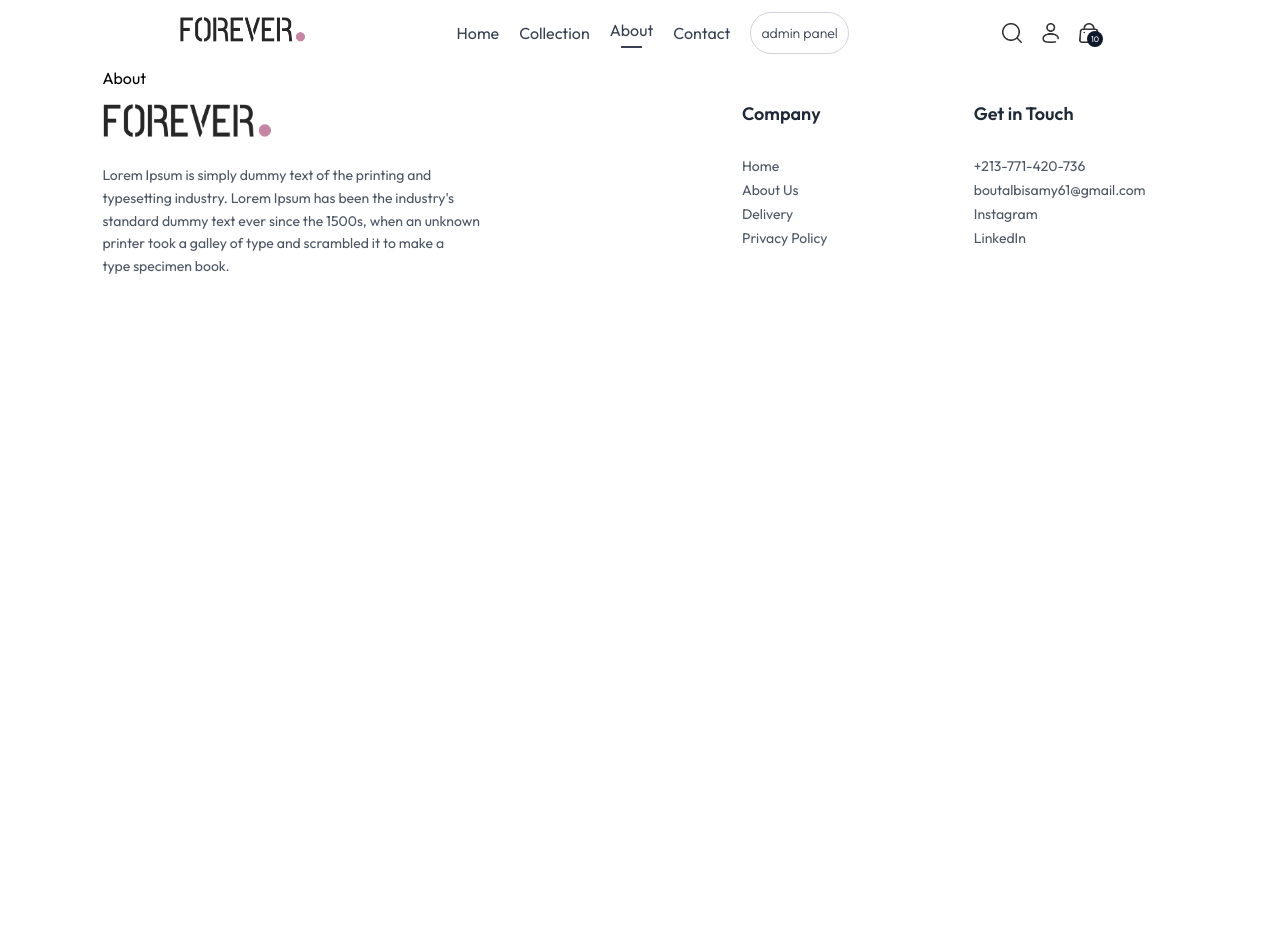
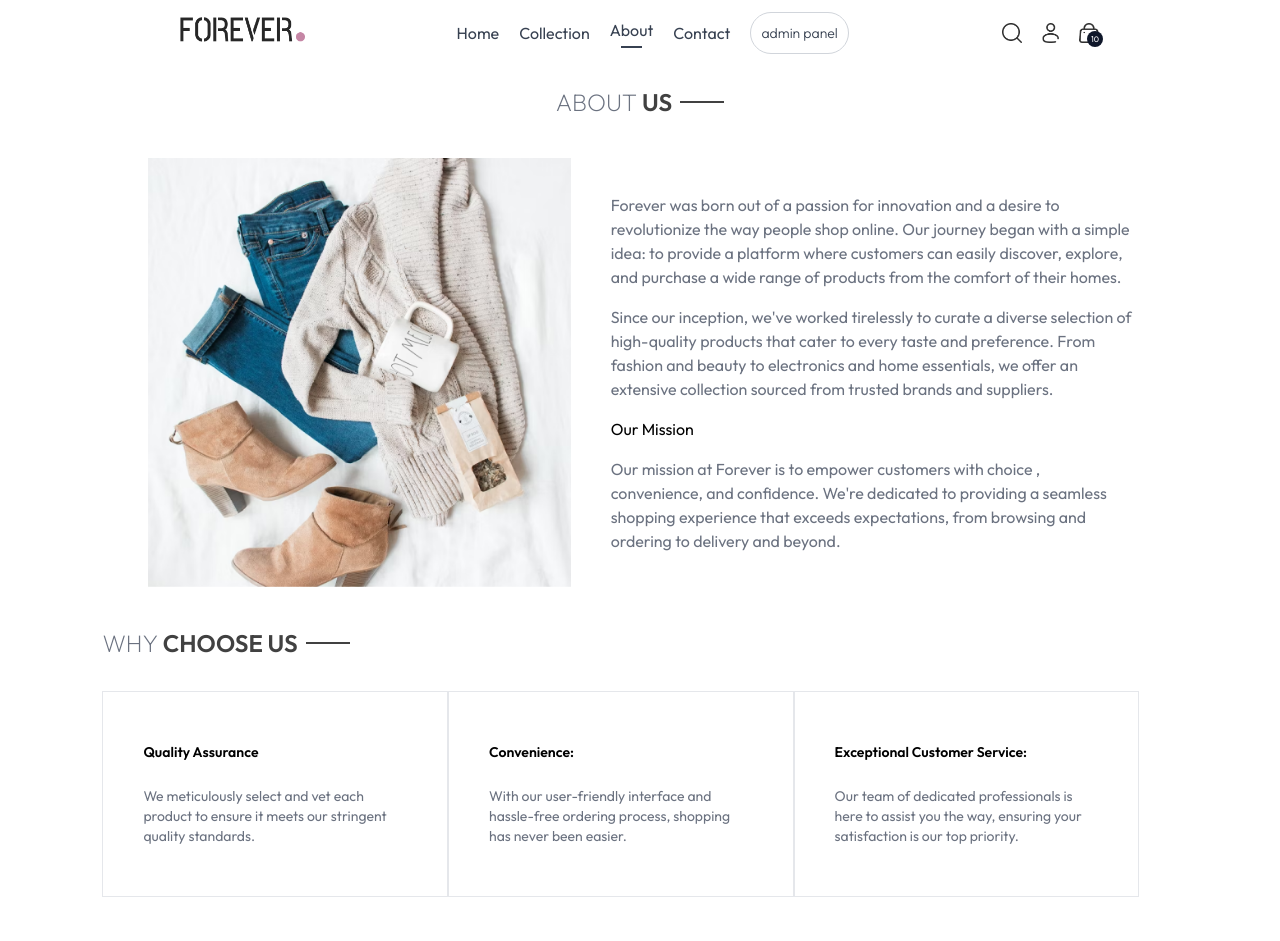
Before and after one commit to spicebush-cat/Full-Stack-Ecomerce-Web-App, a React (Vite) app: page /about in a window 1280 px wide. Shown: the top 941 px of the page. Before the commit the page ends 800 px from the top, so only its background shows below. Built offline with nearby package versions, Linux system fonts and the light colour scheme.

Commit message:
all page done just cart left

```diff
--- a/src/App.jsx
+++ b/src/App.jsx
@@ -24,7 +24,7 @@ function App() {
         <Route path="/card" element={<Card />} />
         <Route path="/login" element={<Login />} />
         <Route path="/place-order" element={<PlaceOrder />} />
-        <Route path="/product/:productId" element={<Product />} />
+        <Route path="/product/:prodId" element={<Product />} />
         <Route path="/orders" element={<Order />} />
       </Routes>
       <Footer/>
--- a/src/components/BestSeller.jsx
+++ b/src/components/BestSeller.jsx
@@ -2,8 +2,10 @@ import { useContext, useEffect, useState } from "react";
 import { ShopContext } from "../context/ShopContext";
 import ProductItem from "./ProductItem";
 import Title from "./Title";
+
 const BestSeller = () => {
   const { products } = useContext(ShopContext);
+
   console.log(products);
   const [BestSellerProdect, setBestSellerProdect] = useState([]);
   useEffect(() => {
--- a/src/components/NavBar.jsx
+++ b/src/components/NavBar.jsx
@@ -55,9 +55,8 @@ const NavBar = () => {
             className="h-5 font-bold"
             src={assets.search_icon}
             alt="searchIcon"
-
           />
-        </Link>{" "}
+        </Link>
         <div className="group relative cursor-pointer">
           <img
             to="/login"
--- a/src/components/SearchBar.jsx
+++ b/src/components/SearchBar.jsx
@@ -7,11 +7,14 @@ const SearchBar = () => {
   const { search, setSearch, showSearch, setShowSearch } =
     useContext(ShopContext);
   const location = useLocation();
+
   useEffect(() => {
-    if (showSearch) {
+    if (location.pathname.includes("collection") && showSearch) {
+      setShowSearch(true);
+    } else {
       setShowSearch(false);
     }
-  }, [location.pathname]);
+  }, [location]);
   return showSearch === true ? (
     <div className="inline-flex  items-center justify-center gap-2 w-full bg-slate-50   border-gray-100 border-y-2">
       <div className="inline-flex border bg-white border-gray-300 py-1 px-5  items-center justify-between rounded-3xl w-3/4 sm:w-1/2 m-5 ">
@@ -19,7 +22,6 @@ const SearchBar = () => {
           placeholder="search"
           className="outline-none  bg-inherit flex-1 text-sm"
           onChange={(e) => setSearch(e.target.value)}
-
         />
         <img src={assets.search_icon} className="w-4 h-4 " alt="search" />
       </div>
--- /dev/null
+++ b/src/components/WhyChooseUs.jsx
@@ -0,0 +1,33 @@
+const WhyChooseUs = () => {
+  const Quality = [
+    {
+      quality: "Quality Assurance",
+      explaine:
+        "We meticulously select and vet each product to ensure it meets our stringent quality standards.",
+    },
+    {
+      quality: "Convenience:",
+      explaine:
+        "With our user-friendly interface and hassle-free ordering process, shopping has never been easier.",
+    },
+    {
+      quality: "Exceptional Customer Service:",
+      explaine:
+        "Our team of dedicated professionals is here to assist you the way, ensuring your satisfaction is our top priority.",
+    },
+  ];
+  return (
+    <div className="flex flex-col sm:flex-row text-sm">
+      {Quality.map((p, index) => (
+        <div
+          key={index}
+          className="flex flex-col  border-[0.5px] border-gray-200 gap-6 px-10 py-[50px] w-[27vw]"
+        >
+          <p className="font-semibold"> {p.quality}</p>
+          <p className="text-gray-500">{p.explaine}</p>
+        </div>
+      ))}
+    </div>
+  );
+};
+export default WhyChooseUs;
--- a/src/context/ShopContext.jsx
+++ b/src/context/ShopContext.jsx
@@ -5,7 +5,7 @@ export const Shopprovider = ({ children }) => {
   //this is what i xill provide to my app
   //some method and states
   const [search,setSearch]=useState('')
-  const [showSearch,setShowSearch]=useState(true)
+  const [showSearch,setShowSearch]=useState(false)
   const currency = "$";
   const delevry_fee = 10;
   const value = {
--- a/src/pages/About.jsx
+++ b/src/pages/About.jsx
@@ -1,9 +1,67 @@
-import React from 'react'
-
+import React from "react";
+import { assets } from "../../public/assets/frontend_assets/assets";
+ import WhyChooseUs from "../components/WhyChooseUs";
+import NewsLatterBox from "../components/NewsLatterBox";
 function About() {
   return (
-    <div>About</div>
-  )
+    <div className=" pb-[130px] pt-5 flex flex-col justify-center items-center gap-y-10  ">
+      <div className="flex items-center gap-2 text-[#414141]">
+        <p className="font-semibold text-2xl ">
+          <span className="font-extralight text-gray-500 ">ABOUT </span> US
+        </p>
+        <p className="w-8 md:w-11 h-[2px] bg-[#414141]" />
+      </div>
+
+      <div className=" flex flex-col sm:flex-row items-center   gab-3 ">
+        <img
+          src={assets.about_img}
+          alt="aboutimg"
+          className="w-[33vw] mr-[40px] "
+        />
+        <div className=" flex flex-col justify-between gap-4 text-gray-500  ">
+          <p>
+            Forever was born out of a passion for innovation and a desire to{" "}
+            <br /> revolutionize the way people shop online. Our journey began
+            with a simple <br /> idea: to provide a platform where customers can
+            easily discover, explore, <br /> and purchase a wide range of
+            products from the comfort of their homes.
+          </p>
+          <p>
+            {" "}
+            Since our inception, we've worked tirelessly to curate a diverse
+            selection of <br /> high-quality products that cater to every taste
+            and preference. From <br /> fashion and beauty to electronics and
+            home essentials, we offer an <br /> extensive collection sourced
+            from trusted brands and suppliers.
+          </p>
+          <p className="text-black"> Our Mission</p>
+          <p>
+            Our mission at Forever is to empower customers with choice ,
+            <br /> convenience, and confidence. We're dedicated to providing a
+            seamless
+            <br />
+            shopping experience that exceeds expectations, from browsing and
+            <br />
+            ordering to delivery and beyond.
+          </p>
+        </div>
+      </div>
+
+      <div className="flex flex-col gap-8 w-full">
+        <div className="flex items-center gap-2 text-[#414141]">
+          <p className="font-semibold text-2xl ">
+            <span className="font-extralight text-gray-500 ">WHY </span> CHOOSE US
+          </p>
+          <p className="w-8 md:w-11 h-[2px] bg-[#414141]" />
+        </div>
+
+        <WhyChooseUs />
+      </div>
+      <div>
+        <NewsLatterBox />
+      </div>
+    </div>
+  );
 }
 
-export default About
+export default About;
--- a/src/pages/Collection.jsx
+++ b/src/pages/Collection.jsx
@@ -1,6 +1,5 @@
 import React, { useContext, useEffect, useState } from "react";
 import { ShopContext } from "../context/ShopContext";
-
 import ProductItem from "../components/ProductItem";
 
 function Collection() {
@@ -16,13 +15,14 @@ function Collection() {
       const filtred = productsSplit.filter(
         (p) => p.name && p.name.toLowerCase().includes(search.toLowerCase())
       );
-      setFilterProduct(filtred)
+      setFilterProduct(filtred);
     }
   }, [search]);
 
   useEffect(() => {
     setProductsSplit(products.slice(2));
   }, []);
+
   console.log(productsSplit);
   useEffect(() => {
     setFilterProduct(productsSplit);
@@ -35,6 +35,7 @@ function Collection() {
     Bottomwear: false,
     Winterwear: false,
   });
+
   const handelChangType = (e) => {
     const { name, checked } = e.target;
     const newCheckType = { ...checkType, [name]: checked };
@@ -68,6 +69,7 @@ function Collection() {
     const activeCategory = Object.keys(newCheckItems).filter(
       (category) => newCheckItems[category]
     ); //her we get from the object just the true element
+
     const filterd =
       activeCategory.length === 0
         ? productsSplit
--- a/src/pages/Contact.jsx
+++ b/src/pages/Contact.jsx
@@ -1,9 +1,41 @@
-import React from 'react'
-
+import React from "react";
+import NewsLatterBox from "../components/NewsLatterBox";
+import { assets } from "../../public/assets/frontend_assets/assets";
 function Contact() {
   return (
-    <div>Contact</div>
-  )
+    <div className="pb-[130px] pt-5 flex flex-col justify-center items-center gap-y-10 ">
+      <div className="flex items-center gap-2 text-[#414141]">
+        <p className="font-semibold text-2xl ">
+          <span className="font-extralight text-gray-500 ">ABOUT </span> US
+        </p>
+        <p className="w-8 md:w-11 h-[2px] bg-[#414141]" />
+      </div>
+      <div className="flex flex-col sm:flex-row items-center   gab-3">
+        <img
+          src={assets.contact_img}
+          alt="contactimg"
+          className="w-[33vw] mr-[40px]"
+        />
+        <div className="flex flex-col justify-between items-start gap-5 text-gray-500">
+          <p className="text-black font-semibold">Our Store</p>
+          <div>
+            <p>54709 Willms Station</p>
+            <p>Suite 350, Washington, USA</p>
+          </div>
+          <div>
+            <p>Tel: (415) 555-0132</p>
+            <p>Email: admin@forever.com</p>
+          </div>
+          <p className="text-black font-semibold">Careers at Forever</p>
+          <p>Learn more about our teams and job openings.</p>
+          <button className="border-[1px] border-black px-4 py-3 font-light text-black hover:bg-black hover:text-white transition-all ease-in-out text-sm ">
+            Explore Jobs
+          </button>
+        </div>
+      </div>
+      <NewsLatterBox />
+    </div>
+  );
 }
 
-export default Contact
+export default Contact;
--- a/src/pages/product.jsx
+++ b/src/pages/product.jsx
@@ -1,8 +1,15 @@
 import React from 'react'
+import { useParams } from "react-router-dom";
+function product() {
+const {prodId}=useParams()
+console.log(prodId);
 
-function product() {
   return (
-    <div>product</div>
+
+
+    <div>
+
+      product</div>
   )
 }
 
```
